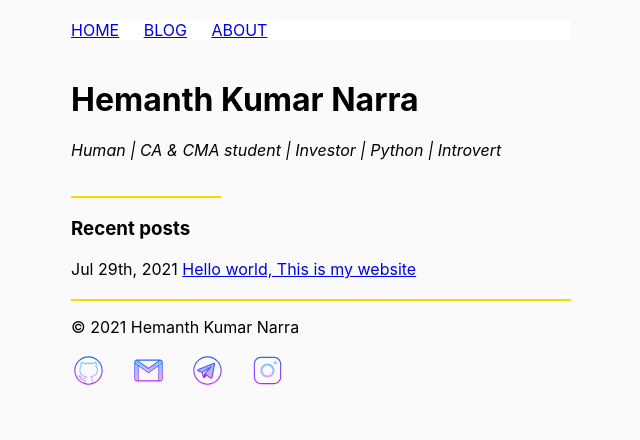
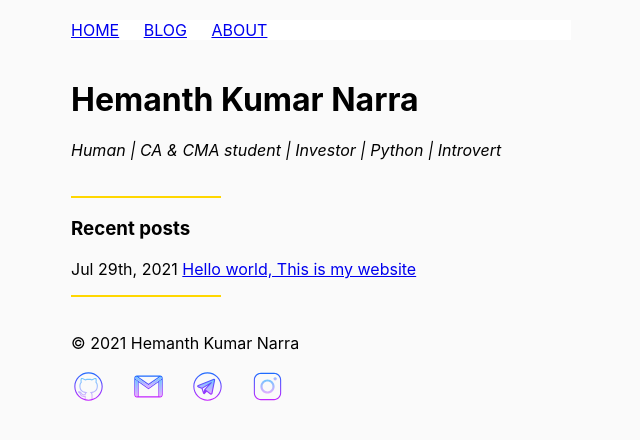
Before and after one commit to hemanthnarra/hemanthnarra.github.io, a Jekyll site: the page built from index.html, in a window 1280 px wide. Shown: the top 440 px of the page, without its empty margins (319-959 px from the left). Built offline with Jekyll 4.4.1, drawn with Linux system fonts in a browser that asks for light colours.

Commit message:
final borders

```diff
--- a/_includes/footer.html
+++ b/_includes/footer.html
@@ -1,4 +1,4 @@
-<footer>
+<footer class="end">
     <p class="copy-right">© 2021 Hemanth Kumar Narra</p>
     <ul>
         <li><a href="http://github.com/hemanthnarra" target="_blank" rel="noopener noreferrer"><img src="/icons8-github.svg" alt="GitHub"></a></li>
--- a/css/main.css
+++ b/css/main.css
@@ -21,9 +21,12 @@ nav {
     padding-top: 20px;
     border-bottom: 2px solid gold;
 }
-footer {
+.end:before {
+    content: "";
+    display: block;
+    width: 30%;
+    padding-top: 20px;
     border-top: 2px solid gold;
-    margin-top: 20px;
 }
 nav ul, footer ul {
     list-style-type: none;
```
